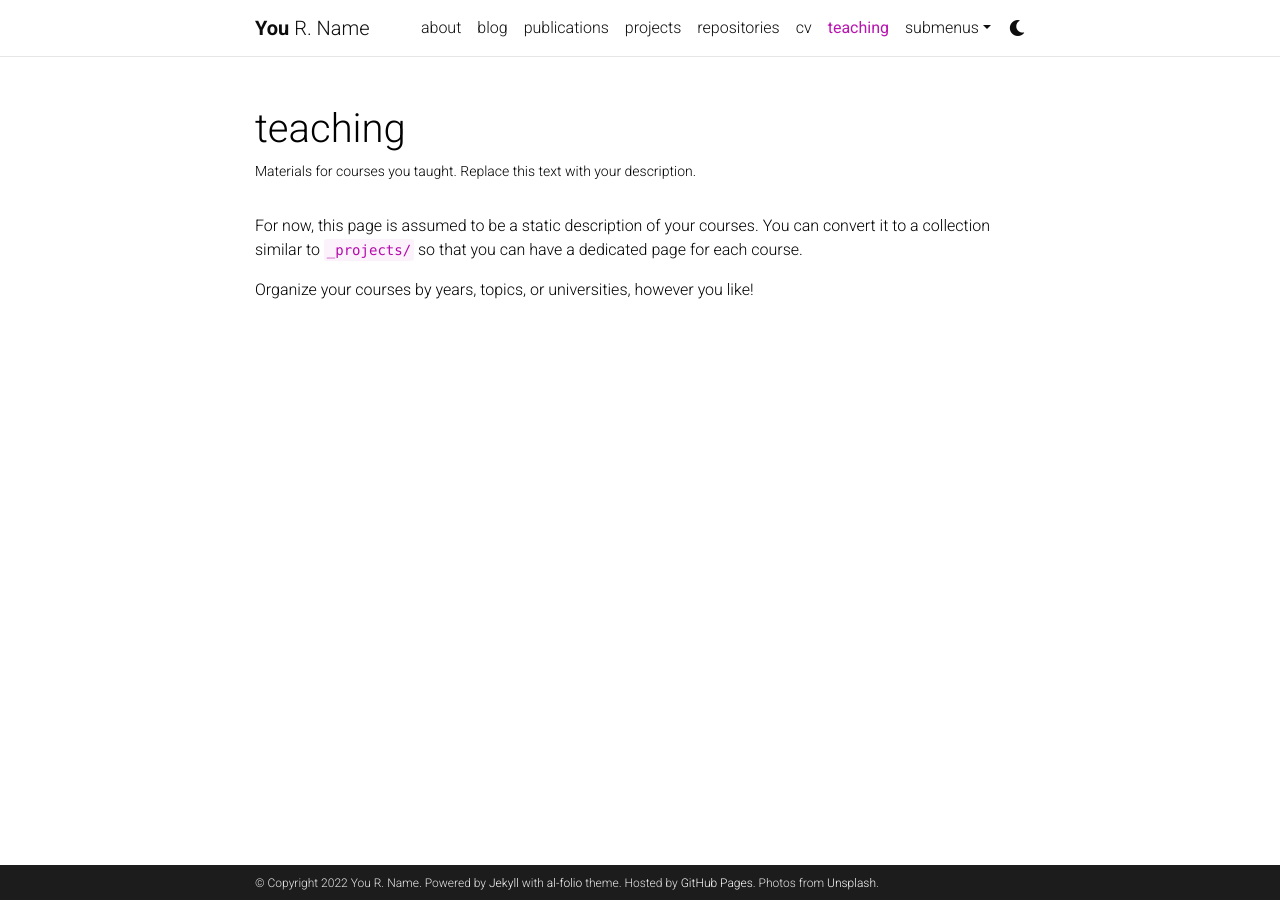
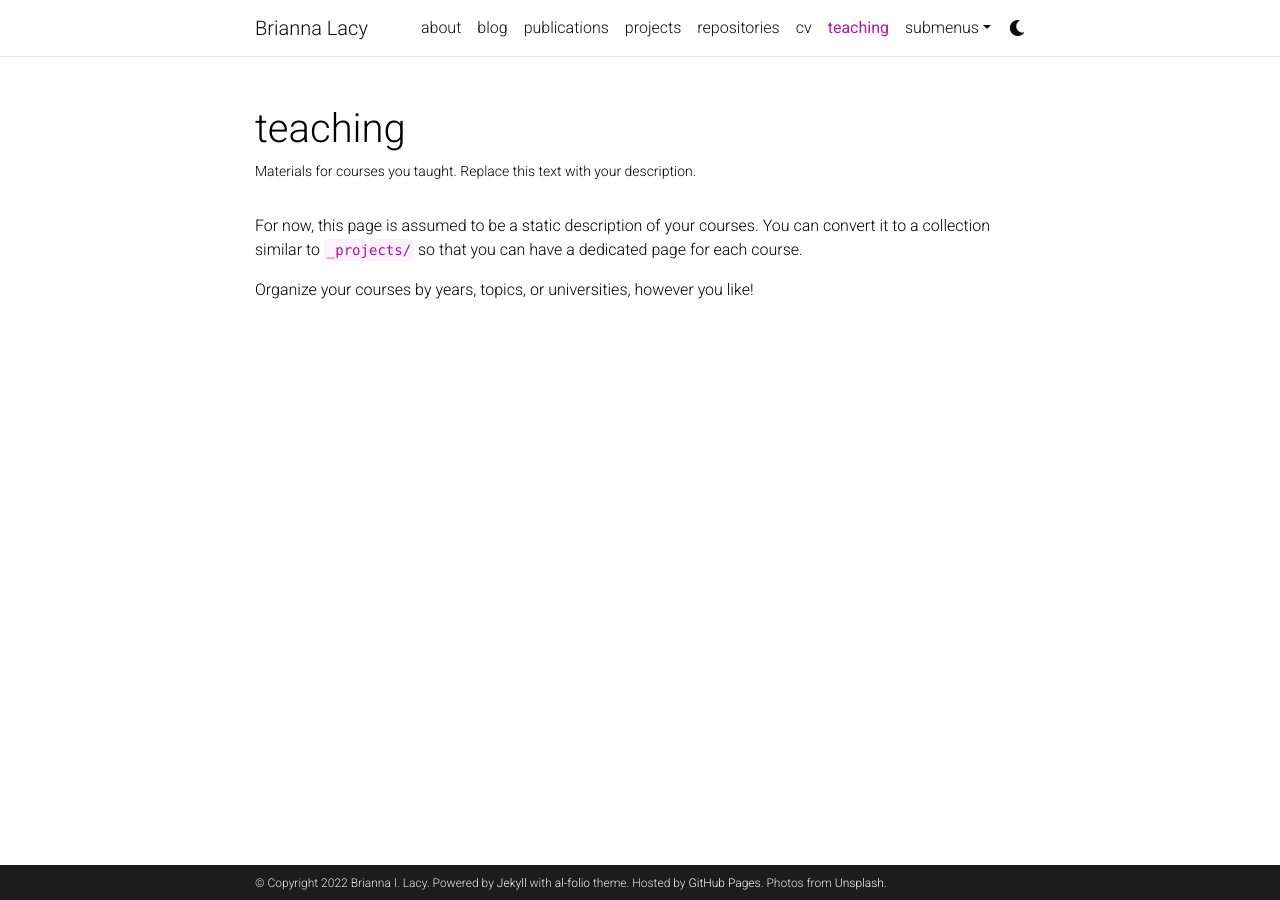
Before and after one commit to blacy/blacy.github.io, a Jekyll site: the page built from _pages/teaching.md, in a window 1280 px wide. Built offline with Jekyll 4.4.1, drawn with Linux system fonts in a browser that asks for light colours; comment, search, counter and statistics services are not loaded; a style sheet for code colours, icons or effects is not loaded.

Commit message:
configure url

```diff
--- a/_config.yml
+++ b/_config.yml
@@ -2,11 +2,11 @@
 # Site settings
 # -----------------------------------------------------------------------------
 
-title: blank # the website title (if blank, full name will be used instead)
-first_name: You
-middle_name: R.
-last_name: Name
-email: you@example.com
+title: Brianna Lacy # the website title (if blank, full name will be used instead)
+first_name: Brianna
+middle_name: I.
+last_name: Lacy
+email: brianna.i.lacy@gmail.com
 description: > # the ">" symbol means to ignore newlines until "footer_text:"
   A simple, whitespace theme for academics. Based on [*folio](https://github.com/bogoli/-folio) design.
 footer_text: >
@@ -18,8 +18,8 @@
 lang: en # the language of your site (for example: en, fr, cn, ru, etc.)
 icon: ⚛️  # the emoji used as the favicon (alternatively, provide image name in /assets/img/)
 
-url: https://alshedivat.github.io # the base hostname & protocol for your site
-baseurl: /al-folio # the subpath of your site, e.g. /blog/
+url: https://blacy.github.io # the base hostname & protocol for your site
+baseurl:   # the subpath of your site, e.g. /blog/
 last_updated: false # set to true if you want to display last updated in the footer
 impressum_path:  # set to path to include impressum link in the footer, use the same path as permalink in a page, helps to conform with EU GDPR
 
```
